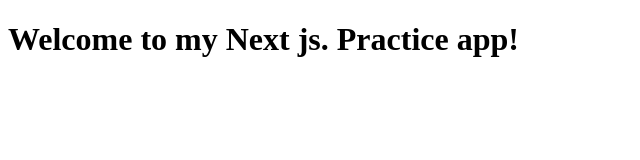
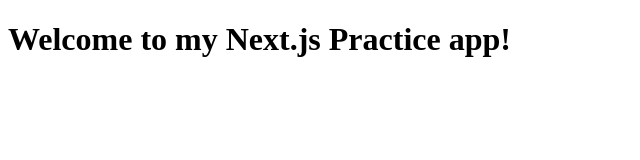
Before and after one commit to springlordpants/next-js-practice-app, a Next.js app: page / in a window 1280 px wide. Shown: the top 160 px of the page, without its empty margins (0-640 px from the left). Built offline with nearby package versions, Linux system fonts and the light colour scheme.

Commit message:
Setting up for tutorial

```diff
--- a/pages/index.js
+++ b/pages/index.js
@@ -1,5 +1,5 @@
 export default function Home() {
   return <div>
-      <h1>Welcome to my Next js. Practice app!</h1>
+      <h1>Welcome to my Next.js Practice app!</h1>
     </div>
 }
```
